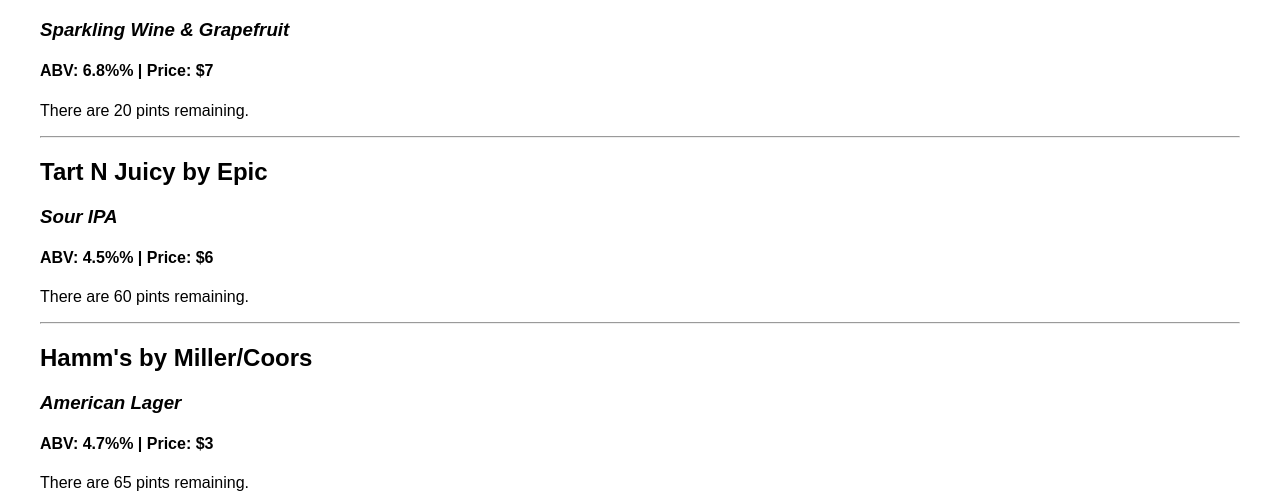
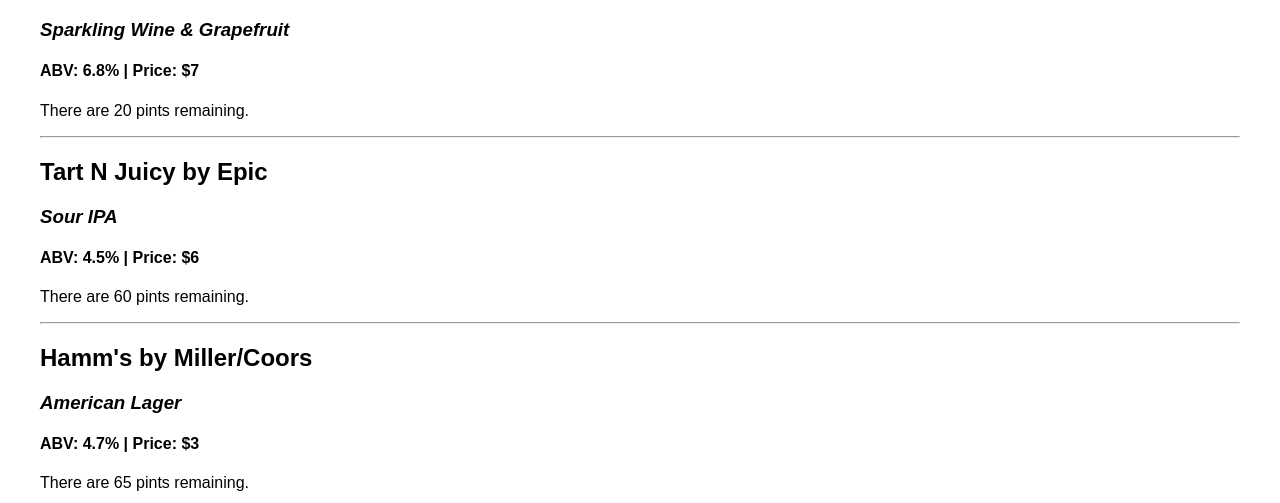
Before and after one commit to ellymaimon/tap-room-react, a React app: page / in a window 1280 px wide. Shown: the part 269-772 px from the top of the page. Built offline with nearby package versions, Linux system fonts and the light colour scheme.

Commit message:
Add handle admin logout method to app

```diff
--- a/src/components/App.jsx
+++ b/src/components/App.jsx
@@ -17,7 +17,7 @@
           name: 'Ruby Zozzle',
           brewer: 'Hi-Wheel',
           description: 'Sparkling Wine & Grapefruit',
-          abv: '6.8%',
+          abv: '6.8',
           price: '7',
           remaining: '20'
         },
@@ -25,7 +25,7 @@
           name: 'Tart N Juicy',
           brewer: 'Epic',
           description: 'Sour IPA',
-          abv: '4.5%',
+          abv: '4.5',
           price: '6',
           remaining: '60'
         },
@@ -33,7 +33,7 @@
           name: 'Hamm\'s',
           brewer: 'Miller/Coors',
           description: 'American Lager',
-          abv: '4.7%',
+          abv: '4.7',
           price: '3',
           remaining: '65'
         },
@@ -41,7 +41,7 @@
           name: 'Prismatic',
           brewer: 'Ninkasi',
           description: 'Juicy IPA',
-          abv:  '5.9%',
+          abv:  '5.9',
           price: '6',
           remaining: '75'
         },
@@ -49,7 +49,7 @@
           name: 'Juicy Haze',
           brewer: 'New Belgium',
           description: 'India Pale Ale',
-          abv:  '7.5%',
+          abv:  '7.5',
           price: '6',
           remaining: '18'
         },
@@ -57,19 +57,25 @@
           name: '8 Hop',
           brewer: 'New Belgium',
           description: 'Pale Ale',
-          abv:  '5.5%',
+          abv:  '5.5',
           price: '6',
           remaining: '58'
         }
       ]
     }
     this.handleAdminLogin = this.handleAdminLogin.bind(this)
+    this.handleAdminLogout = this.handleAdminLogout.bind(this)
     this.handleAddingNewKeg = this.handleAddingNewKeg.bind(this)
   }
 
   handleAdminLogin() {
     window.scrollTo(0, 0);
     this.setState({ admin: true });
+  }
+
+  handleAdminLogout() {
+    window.scrollTo(0, 0);
+    this.setState({ admin: false });
   }
 
   handleAddingNewKeg(newKeg) {
@@ -102,7 +108,7 @@
           <Route path='/newkeg' render={() => <NewKegForm onAddNewKeg={this.handleAddingNewKeg} />} />
           <Route component={Error404} />
         </Switch>
-        <Footer isAdmin={this.state.admin} onAdminLogin={this.handleAdminLogin} />
+        <Footer isAdmin={this.state.admin} onAdminLogin={this.handleAdminLogin} onAdminLogout={this.handleAdminLogout} />
       </div>
     );
   }
```
